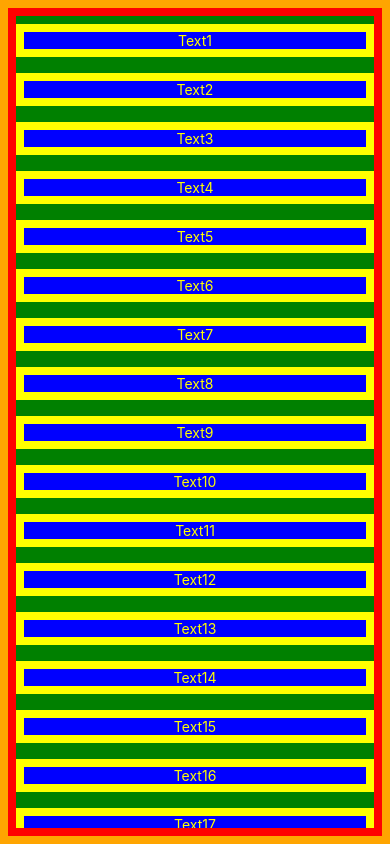
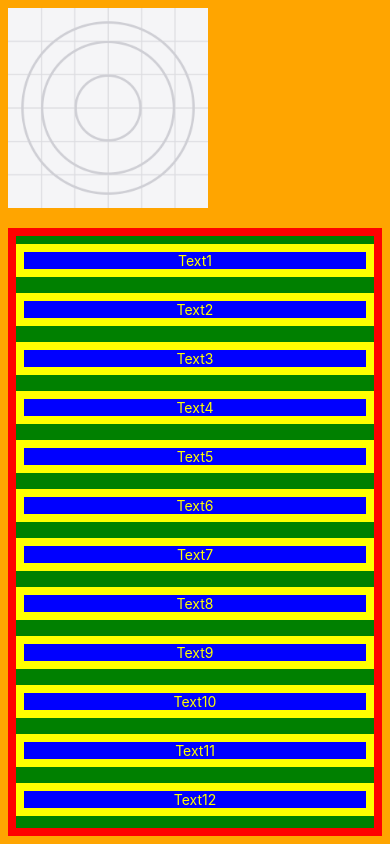
Before and after one commit to CheoR/rn-project2, a React Native app: screen / in a window 390 px wide. Built offline with nearby package versions, Linux system fonts and the light colour scheme.

Commit message:
feat: img example

```diff
--- a/App.js
+++ b/App.js
@@ -1,5 +1,12 @@
 // import { StatusBar } from "expo-status-bar";
-import { Alert, FlatList, Text, TouchableOpacity, View } from "react-native";
+import {
+  Alert,
+  FlatList,
+  Image,
+  Text,
+  TouchableOpacity,
+  View,
+} from "react-native";
 import styles from "./styles";
 
 const DATA = [
@@ -27,12 +34,14 @@ const DATA = [
 
 const pressHandler = (text) => {
   console.log(text);
-  Alert.alert(text);
 };
 
 export default function App() {
   return (
     <View style={styles.container}>
+      <View style={styles.img}>
+        <Image source={require("./assets/icon.png")} style={styles.img2} />
+      </View>
       <FlatList
         data={DATA}
         keyExtractor={(item) => item.id}
--- a/styles.js
+++ b/styles.js
@@ -3,8 +3,8 @@ import { StyleSheet } from "react-native";
 const styles = StyleSheet.create({
   container: {
     flex: 1,
-    alignItems: "center",
-    justifyContent: "center",
+    // alignItems: "center",
+    // justifyContent: "center",
     padding: 8,
     backgroundColor: "orange",
     width: "100%",
@@ -30,6 +30,15 @@ const styles = StyleSheet.create({
       color: "yellow",
     },
   },
+  img: {
+    height: 200,
+    width: 200,
+    marginBottom: 20,
+  },
+  img2: {
+    height: "100%",
+    width: "100%",
+  },
 });
 
 export default styles;
```
